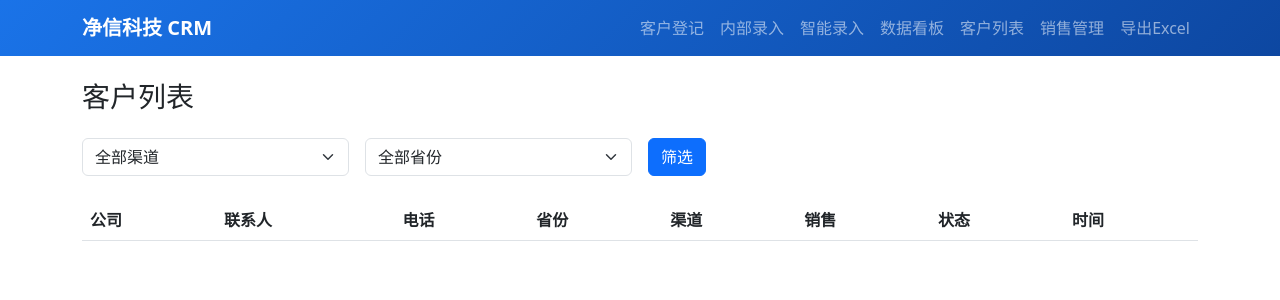
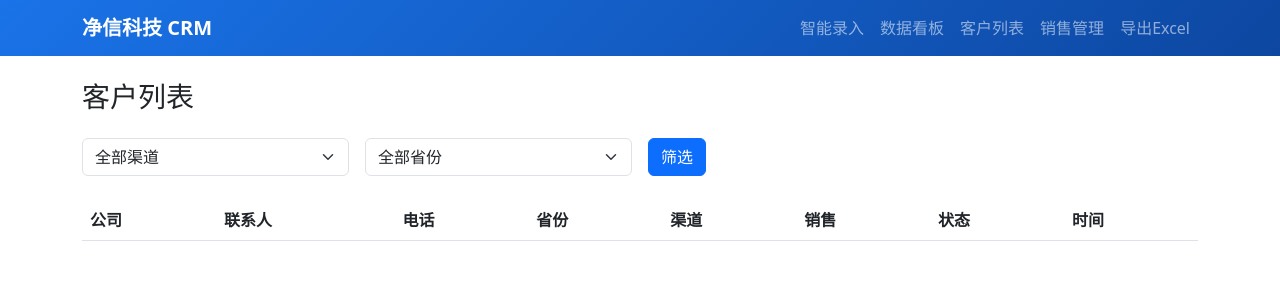
Before and after one commit to baicai548/jingxin-crm, a Flask app: page /customers in a window 1280 px wide. Shown: the top 300 px of the page. Run offline with Flask 3, Linux system fonts and the light colour scheme; data that the repository does not hold is empty; some libraries are stand-ins or nearby versions.

Commit message:
Update base.html

```diff
--- a/templates/base.html
+++ b/templates/base.html
@@ -22,8 +22,6 @@
 <button class="navbar-toggler" type="button" data-bs-toggle="collapse" data-bs-target="#nv"><span class="navbar-toggler-icon"></span></button>
 <div class="collapse navbar-collapse" id="nv">
 <div class="navbar-nav ms-auto">
-<a class="nav-link" href="/form">客户登记</a>
-<a class="nav-link" href="/internal/add">内部录入</a>
 <a class="nav-link" href="/smart">智能录入</a>
 <a class="nav-link" href="/dashboard">数据看板</a>
 <a class="nav-link" href="/customers">客户列表</a>
```
